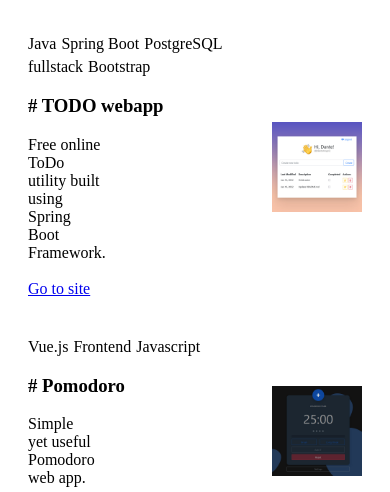
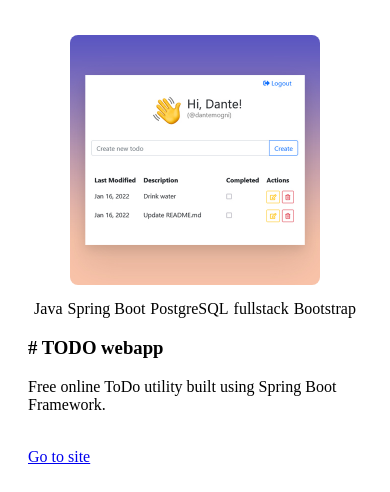
Before and after one commit to dantemogni/dantemogni.github.io, a Gatsby site: page /projects in a window 390 px wide. Shown: the part 352-844 px from the top of the page. Built offline with nearby package versions, Linux system fonts and the light colour scheme; Gatsby itself is replaced by a stand-in of ours.

Commit message:
more respponsive layout

```diff
--- a/src/components/projectsPostList.js
+++ b/src/components/projectsPostList.js
@@ -18,9 +18,9 @@ const projectsPostList = ({pageTitle}) => {
                             </ul>
 
                             <h3># TODO webapp</h3>
-                            <caption className={styles.caption}>
+                            <p className={styles.caption}>
                                 Free online ToDo utility built using Spring Boot Framework.
-                            </caption>
+                            </p>
                             <br/>
                             <a href="https://todoapp-dante.herokuapp.com/" rel="noreferrer"  target={"_blank"}>Go to site</a>
                         </div>
@@ -38,9 +38,9 @@ const projectsPostList = ({pageTitle}) => {
                                 <li className={`italic ${styles.tagPost}`}>Javascript</li>
                             </ul>
                             <h3># Pomodoro</h3>
-                            <caption className={styles.caption}>
+                            <p className={styles.caption}>
                                 Simple yet useful Pomodoro web app.
-                            </caption>
+                            </p>
                             <br/>
                             <a href="https://pomodoro-dante.netlify.app/" rel="noreferrer"  target={"_blank"}>Go to site</a>
                         </div>
@@ -58,9 +58,9 @@ const projectsPostList = ({pageTitle}) => {
                             </ul>
 
                             <h3># Estudio Mogni</h3>
-                            <caption className={styles.caption}>
+                            <p className={styles.caption}>
                                 Landing Page for 'Estudio Mogni'
-                            </caption>
+                            </p>
                             <br/>
                             <a href="https://estudiomogni.com.ar/" rel="noreferrer" target={"_blank"}>Go to site</a>
                         </div>
--- a/src/components/projectsPostList.module.css
+++ b/src/components/projectsPostList.module.css
@@ -17,12 +17,13 @@ ul {
 .projectDetails {
     display: flex;
     align-items: center;
+    flex-wrap: wrap-reverse;
 }
 .itemTitle{
-    flex: 1 1 95%;
+    flex: 1 1 70%;
 }
 .itemImage {
-    flex: 1 1 35%;
+    flex: 1 1 30%;
 }
 .caption {
     width: 100%;
@@ -36,3 +37,20 @@ ul {
     border: 1px solid var(--textSecondary);
     padding: 3px 10px;
 }
+
+@media only screen and (max-width: 765px) {
+    .itemTitle{
+        flex: 1 1 100%;
+    }
+    .itemImage {
+        flex: 1 1 100%;
+        margin-bottom: 15px;
+        text-align: center;
+    }
+    .itemImage img{
+        border-radius: 8px;
+    }
+    .tagList{
+        justify-content: center;
+    }
+}
```
